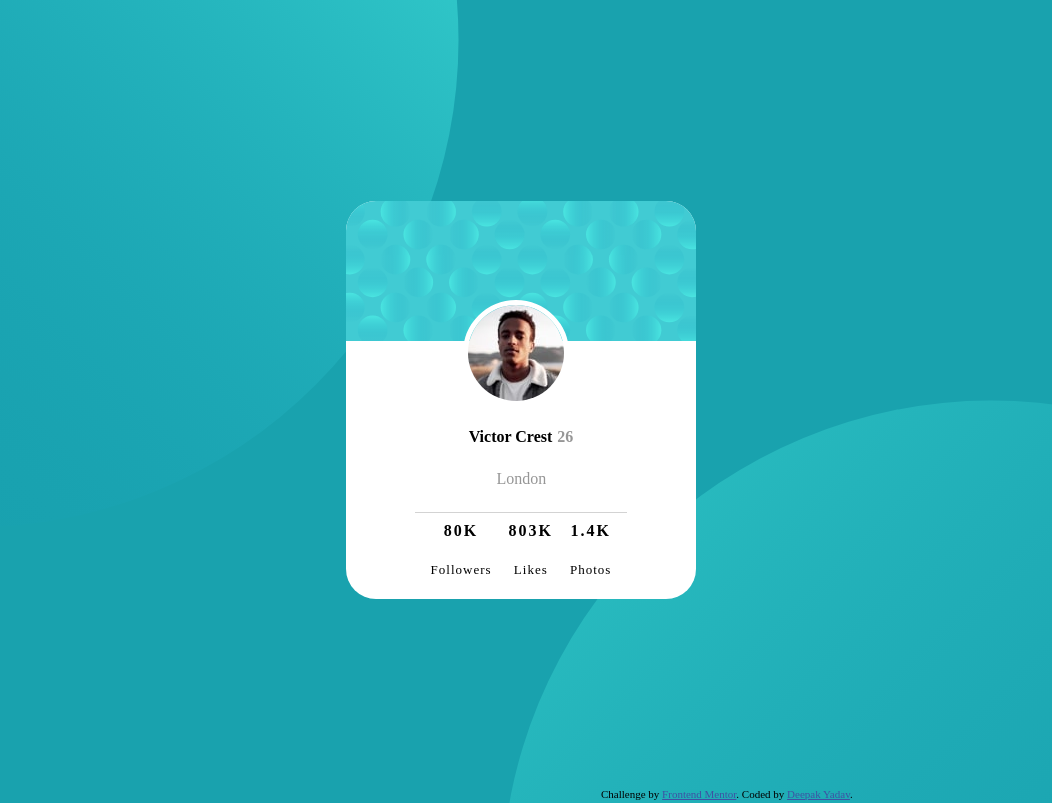
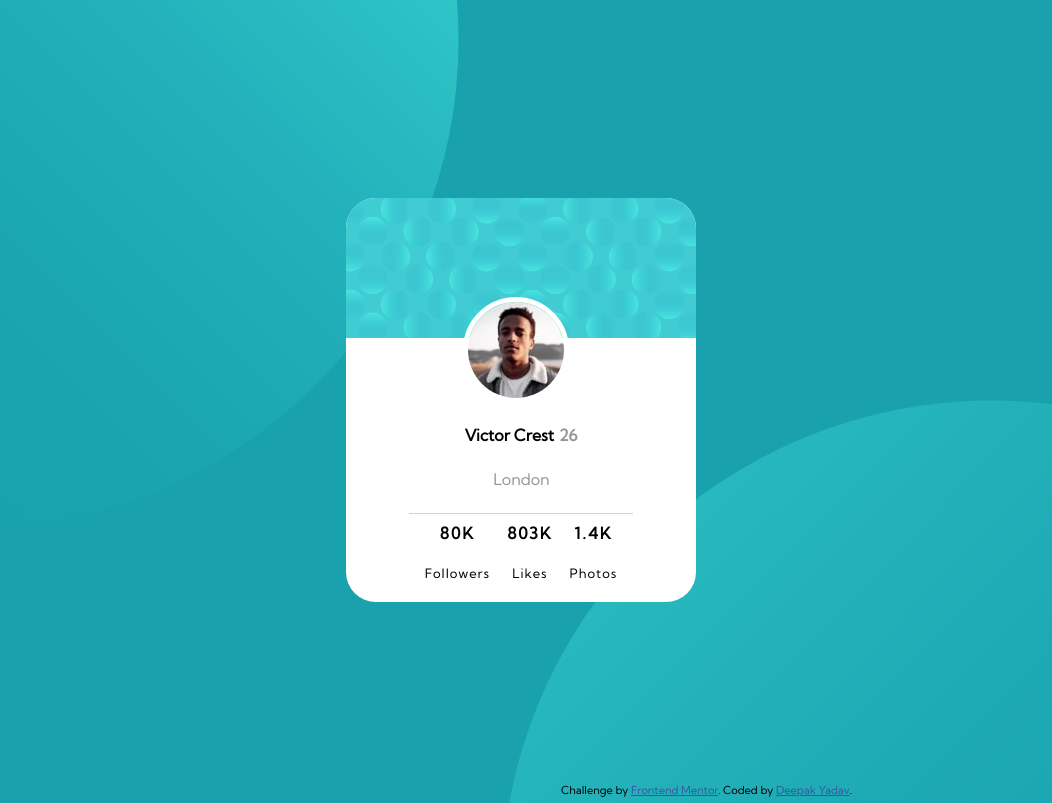
Before and after one commit to deepak-07/Frontend-mentor-challenges, a plain HTML site: page Profile-Card-Component/index.html in a window 1280 px wide. Shown: the top 803 px of the page, without its empty margins (119-1171 px from the left). Drawn offline with Linux system fonts and the light colour scheme.

Commit message:
font added

```diff
--- a/Profile-Card-Component/index.html
+++ b/Profile-Card-Component/index.html
@@ -7,7 +7,7 @@
     <!-- displays site properly based on user's device -->
 
     <link rel="icon" type="image/png" sizes="32x32" href="./images/favicon-32x32.png">
-
+    <link href="https://fonts.googleapis.com/css2?family=Kumbh+Sans&display=swap" rel="stylesheet">
     <title>Frontend Mentor | Profile card component</title>
     <link rel="stylesheet" href="style.css">
 
@@ -28,10 +28,7 @@
     <div class="container">
         <div class="upper">
             <!-- <img src="/images/bg-pattern-top.svg" alt=""> -->
-
         </div>
-
-
         <div class="profile-card">
             <div class="top">
                 <img src="/images/bg-pattern-card.svg" alt="">
--- a/Profile-Card-Component/style.css
+++ b/Profile-Card-Component/style.css
@@ -1,6 +1,7 @@
 body {
     margin: 0;
     background-color: hsl(185, 75%, 39%);
+    font-family: 'Kumbh Sans', sans-serif;
 }
 
 .container {
@@ -26,7 +27,6 @@ body {
 }
 
 .profile-card {
-
     background-color: white;
     display: flex;
     height: 60px;
@@ -78,7 +78,6 @@ hr {
     background-color: #D3D3D3;
     text-align: center;
     align-items: center;
-
     height: 1px;
 }
 
@@ -89,7 +88,6 @@ hr {
 }
 
 .name {
-
     font-weight: bolder;
     padding: 8px 1px;
 }
@@ -118,5 +116,6 @@ hr {
 .attribution {
     position: absolute;
     bottom: 0px;
-    margin-left: 90vh;
+    margin-left: 85vh;
+    margin-bottom: 3px;
 }
```
